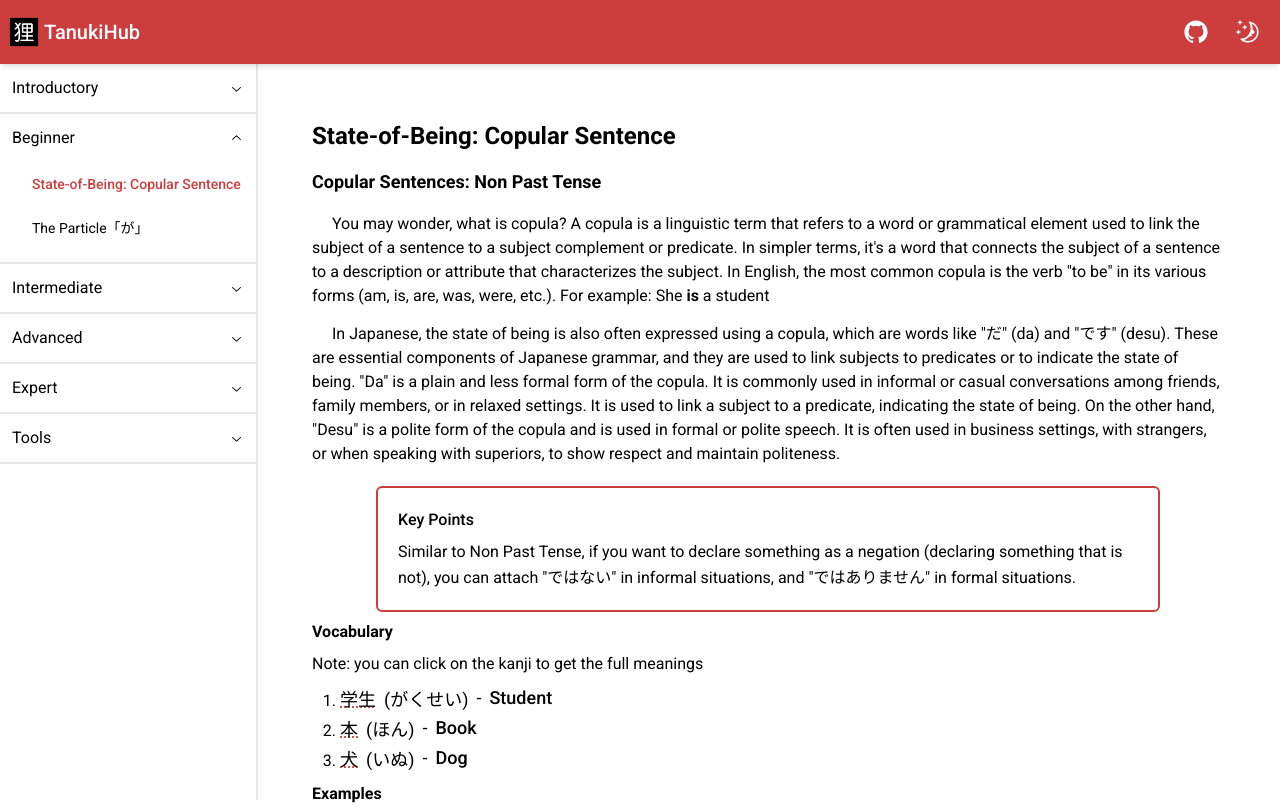
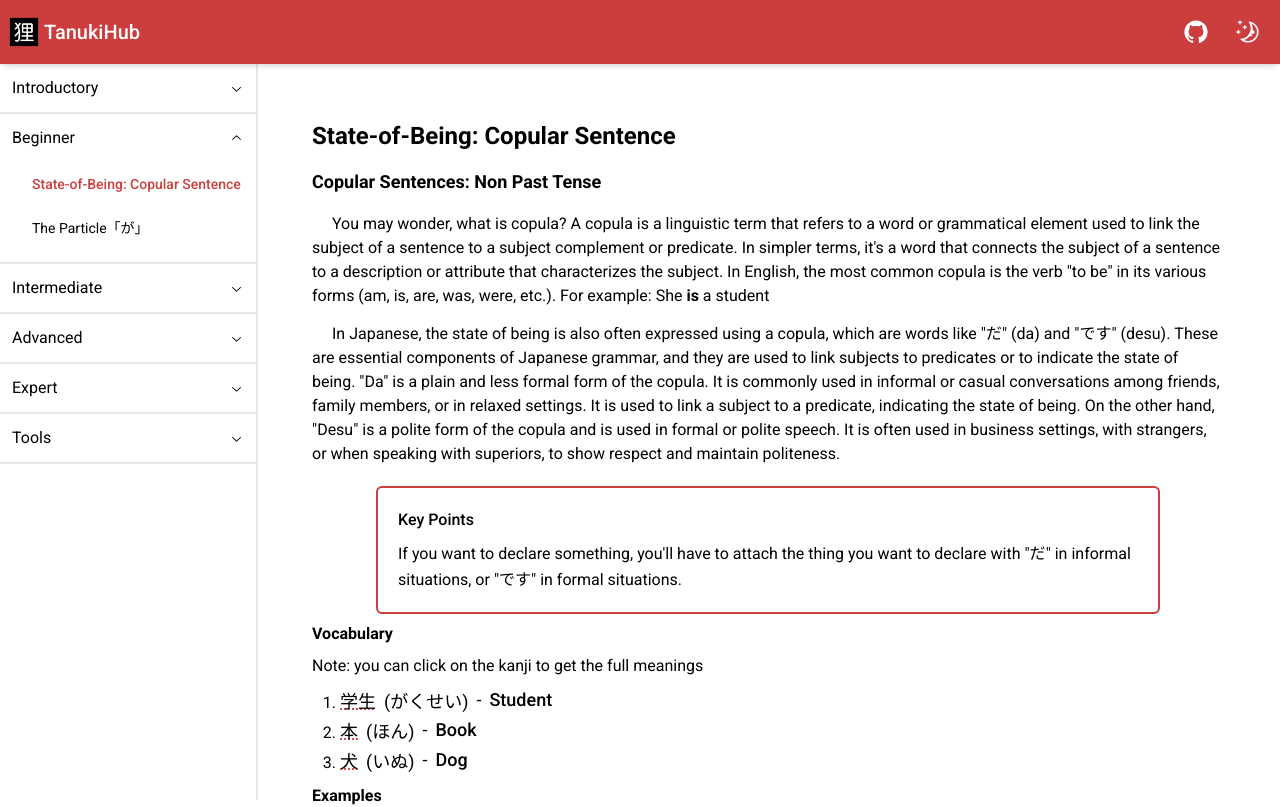
Before and after one commit to LinCie/tanukihub, a Next.js app: page /beginner/state-of-being-copular in a window 1280 px wide. Shown: the top 807 px of the page. Built offline with nearby package versions, Linux system fonts and the light colour scheme.

Commit message:
fix wrong keypoint

```diff
--- a/app/beginner/state-of-being-copular/page.tsx
+++ b/app/beginner/state-of-being-copular/page.tsx
@@ -78,10 +78,9 @@ const NonPastTenseSection = () => {
       </Paragraph>
       <KeyPoint>
         <KeyPointText>
-          Similar to Non Past Tense, if you want to declare something as a
-          negation (declaring something that is not), you can attach "
-          <Japanese>ではない</Japanese>" in informal situations, and "
-          <Japanese>ではありません</Japanese>" in formal situations.
+          If you want to declare something, you'll have to attach the thing you
+          want to declare with "<Japanese>だ</Japanese>" in informal situations,
+          or "<Japanese>です</Japanese>" in formal situations.
         </KeyPointText>
       </KeyPoint>
       <Vocabulary vocabularies={vocabularies} />
```
